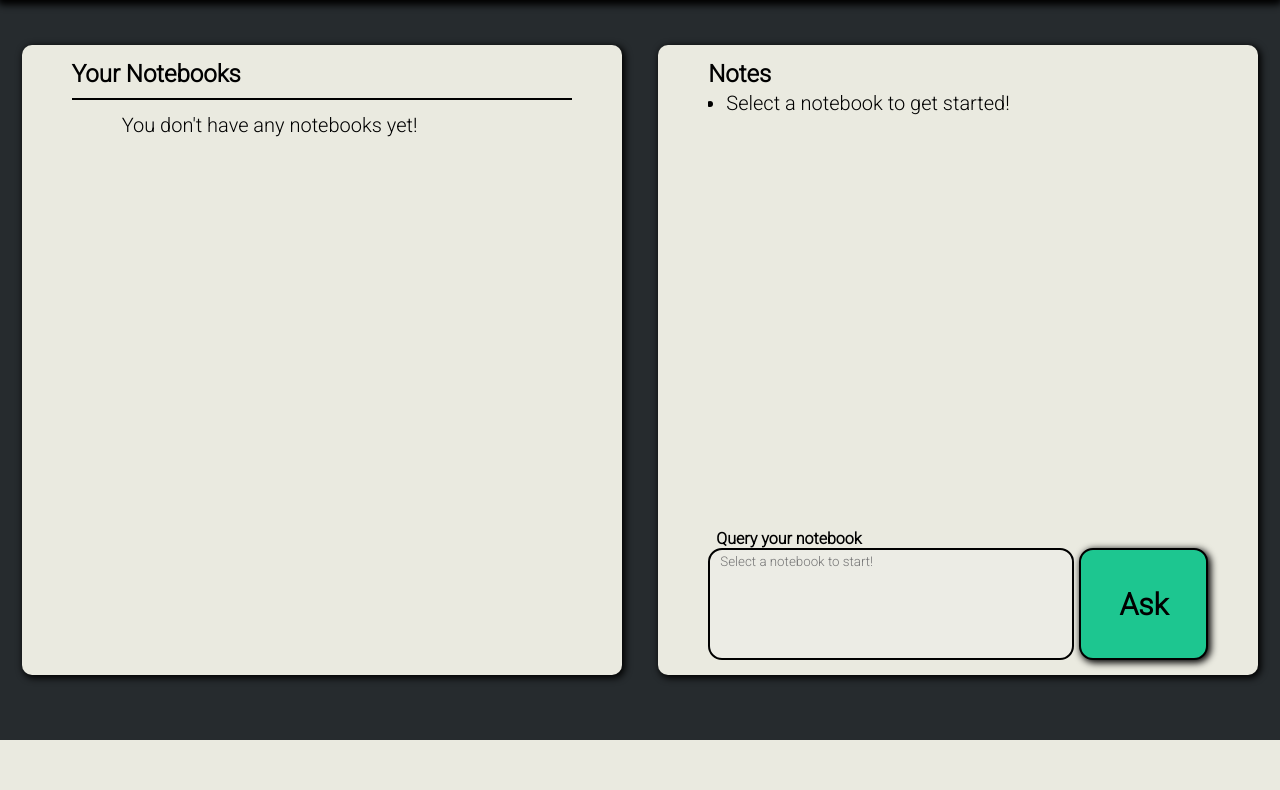
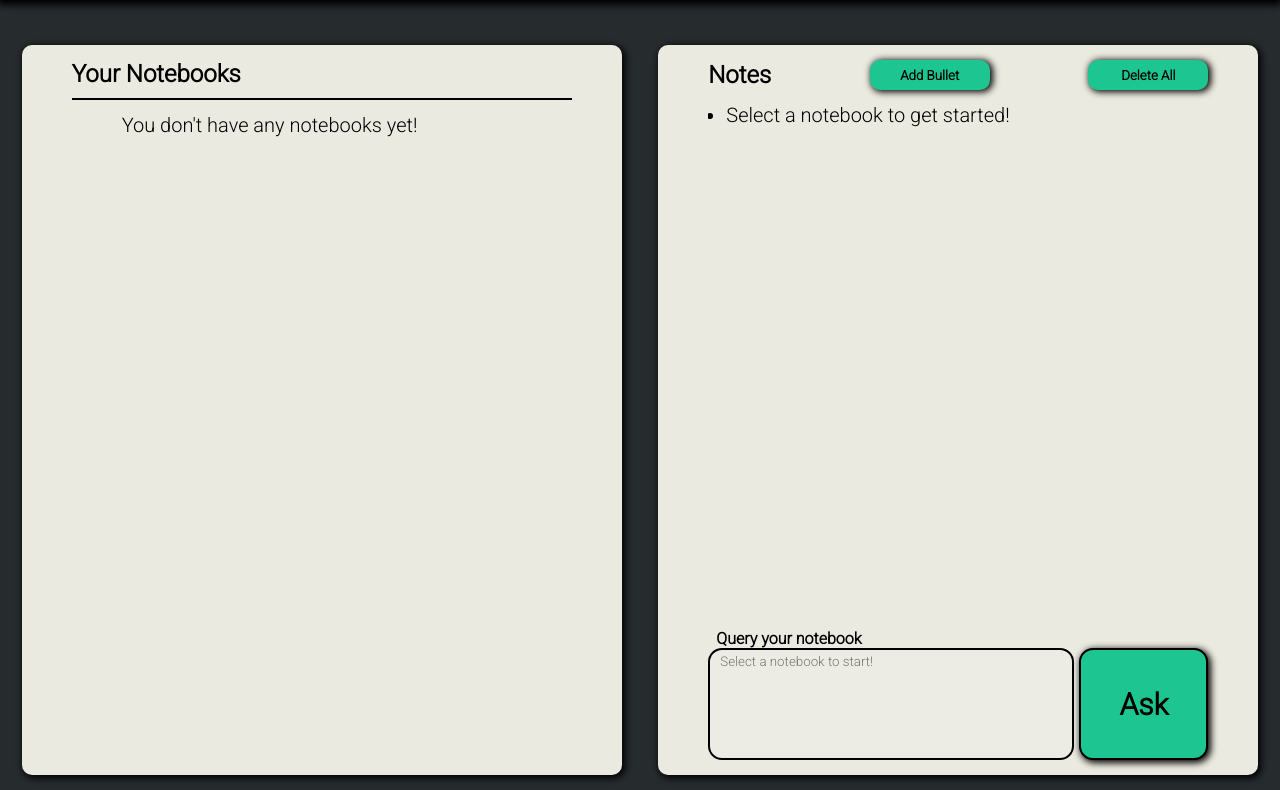
Before and after one commit to trevorengen/TLDR, a Python web app: template flask_app/templates/notebooks.html in a window 1280 px wide. Shown: the part 60-850 px from the top of the page. Before the commit the page ends 800 px from the top, so only its background shows below. Run offline with Jinja, Linux system fonts and the light colour scheme; the template is opened without the code that fills it, so the values that code supplies are empty.

Commit message:
Add functionality to add bullet points on your own

```diff
--- a/flask_app/models/notebook.py
+++ b/flask_app/models/notebook.py
@@ -107,3 +107,9 @@ class Notebook:
         query = 'DELETE FROM bullets WHERE notebook_id = %(id)s;'
         results = connectToMySQL(DB).query_db(query, new_data)
         return results
+
+    @classmethod
+    def insert_one_bullet(cls, data):
+        query = 'INSERT INTO bullets (bullet, notebook_id) VALUES(%(bullet)s, %(notebook_id)s);'
+        results = connectToMySQL(DB).query_db(query, data)
+        return results
--- a/flask_app/static/css/style.css
+++ b/flask_app/static/css/style.css
@@ -189,6 +189,24 @@ li {
     width: auto;
 }
 
+.notebook-butt {
+    background-color: #1DC690;
+    height: 30px;
+    width: 120px;
+    border-radius: 10px;
+    box-shadow: 2px 1px 7px 1px black;
+    font-weight: bolder;
+}
+
+.notebook-butt:hover {
+    background-color: #18a176;
+    cursor: pointer;
+}
+
+.notebook-butt:focus {
+    outline: none;
+}
+
 .top-div {
     display: flex;
     flex-flow: row nowrap;
@@ -294,7 +312,7 @@ ul h2 {
 }
 
 .notebook-list {
-    height: 600px;
+    height: 700px;
     width: 500px;
     border-radius: 10px;
     padding: 15px 50px;
@@ -335,6 +353,10 @@ li {
     box-shadow: 2px 2px 7px 1px black;
 }
 
+#ask:focus {
+    outline: none;
+}
+
 #ask:hover {
     background-color: #18a176;
     cursor: pointer;
@@ -368,6 +390,7 @@ li {
 #bullet-ul {
     overflow-y: auto;
     padding-left: 18px;
+    margin-top: 10px;
 }
 
 .nav-bar a.left-push {
--- a/flask_app/static/js/notebooks.js
+++ b/flask_app/static/js/notebooks.js
@@ -2,7 +2,7 @@
 $(document).ready(function() {
 
     $('.notebooks-li').mouseenter(function(){
-        $(this).animate({left: '50px'});
+        $(this).animate({left: '20px'});
         $(this).css('font-style', 'italic');
     });
 
@@ -28,4 +28,51 @@ $(document).ready(function() {
             });
     });
 
+    $('#ask').click(function(){
+        var myTa = $('#queryta').val();
+        $.post('/notebooks/query', { query : myTa })
+            .done(function(data) {
+                console.log(data);
+            });
+    });
+
+    $('#add-bullet').click(function(){
+        var targetUl = $('#bullet-ul');
+        var newLi = $('<li>');
+        var newText = $('<input>');
+        newText.attr('type', 'text');
+        newText.css({
+            'width': '80%', 'border': '2px solid black',
+            'border-radius': '4px', 'height': '30px', 'outline': 'none',
+            'padding-left': '3px',
+        });
+        newText.attr('id', 'temp-text');
+        newLi.attr('id', 'temp');
+        newText.appendTo(newLi);
+        targetUl.prepend(newLi);
+        newText.focus();
+        newText.on('keypress', function(e) {
+            if(e.which == 13){
+                var text = $('#temp-text').val();
+                $('#temp').remove();
+                var newLi = $('<li>');
+                newLi.text(text);
+                $('#bullet-ul').prepend(newLi);
+                $.post('/notebooks/addbullet', { bullet : text });
+            }
+        });
+    });
+
+    $('#delete-all').click(function(){
+        if (!confirm('Are you sure?\n\nThis action cannot be undone.')) {
+            return;
+        } else {
+            $.post('/notebooks/deletebullets')
+                .done(function(result) {
+                    if (result == 'Complete') {
+                        $('#bullet-ul').empty();
+                    }
+                });
+        }
+    });
 });
--- a/flask_app/static/js/scripts.js
+++ b/flask_app/static/js/scripts.js
@@ -105,6 +105,7 @@ function deleteNotebook() {
     var myForm = document.getElementById('delete-form');
     var mySelect = document.getElementById('notebook-select');
     myForm.onsubmit = function(e) {
+        e.preventDefault();
         if (!confirm('Delete ' + mySelect.options[mySelect.selectedIndex].text + '?\n\nThis action is irreversible.')) {
             return;
         } else {
--- a/flask_app/templates/notebooks.html
+++ b/flask_app/templates/notebooks.html
@@ -32,15 +32,20 @@
             </ul>
         </div>
         <div class="notebook-list">
-            <h2>Notes</h2>
+            <div class="row">
+                <h2>Notes</h2>
+                <button class="notebook-butt" id="add-bullet">Add Bullet</button>
+                <button class="notebook-butt" id="delete-all">Delete All</button>
+            </div>
+
             <ul id="bullet-ul">
                 <li>Select a notebook to get started!</li>
             </ul>
             <h4>Query your notebook</h4>
-            <form method="POST" id="askform">
+            <div id="askform">
                 <textarea id="queryta" name="queryta" placeholder="Select a notebook to start!" disabled></textarea>
                 <input type="submit" value="Ask" id="ask">
-            </form>
+            </div>
         </div>
     </main>
 </body>
```
Also changed, not shown: flask_app/controllers/notebooks.py (+49 -0 lines).
